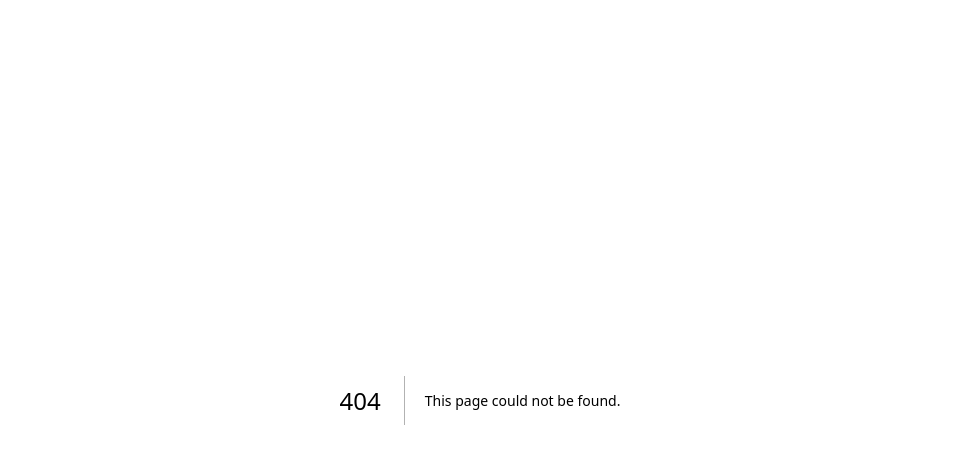
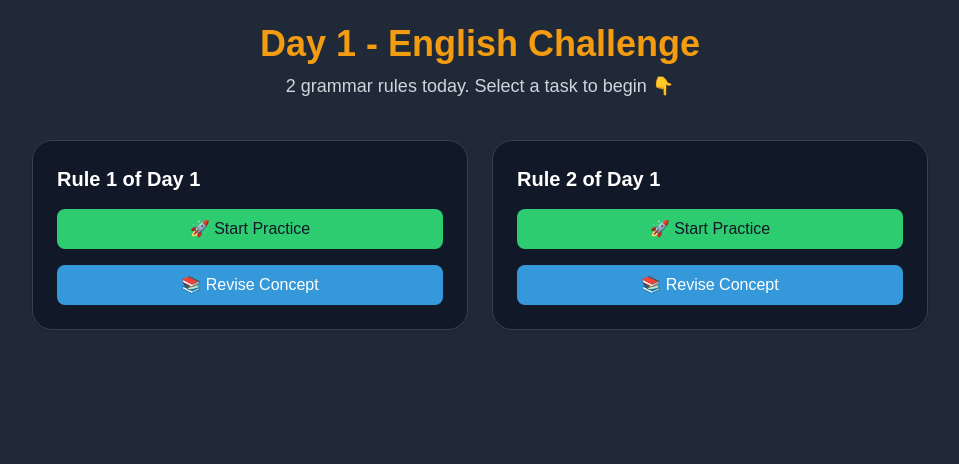
Before and after one commit to Ashutoshkr23/brightmindslab, a Next.js app: page /challenge/rules/day/1 in a window 1280 px wide. Before the commit this address had no page. Shown: the top 464 px of the page, without its empty margins (160-1119 px from the left). Built offline with nearby package versions, Linux system fonts and the light colour scheme.

Commit message:
english section also built

```diff
--- /dev/null
+++ b/app/challenge/rules/day/[day]/page.tsx
@@ -0,0 +1,66 @@
+'use client';
+
+import { use } from 'react';
+import { useRouter } from 'next/navigation';
+
+export default function EnglishDayPage({
+  params,
+}: {
+  params: Promise<{ day: string }>;
+}) {
+  const router = useRouter();
+  const { day } = use(params);
+  const dayNumber = parseInt(day);
+
+  const handleStart = (task: number) => {
+    router.push(`/challenge/rules/day/${dayNumber}/task/${task}`);
+  };
+
+  const handleRevise = (task: number) => {
+    router.push(`/challenge/rules/day/${dayNumber}/revise/${task}`);
+  };
+
+  return (
+    <main className="min-h-screen bg-background text-light p-6 flex flex-col items-center">
+      {/* Header */}
+      <div className="w-full max-w-4xl text-center mb-10">
+        <h1 className="text-4xl font-bold text-primary mb-2">
+          Day {dayNumber} - English Challenge
+        </h1>
+        <p className="text-lg text-gray-300">
+          2 grammar rules today. Select a task to begin 👇
+        </p>
+      </div>
+
+      {/* Tasks Grid */}
+      <div className="grid grid-cols-1 md:grid-cols-2 gap-6 w-full max-w-4xl">
+        {[1, 2].map((task) => (
+          <div
+            key={task}
+            className="bg-dark border border-gray-700 rounded-xl p-6 shadow hover:shadow-xl transition"
+          >
+            <h2 className="text-xl font-semibold text-white mb-4">
+              Rule {task} of Day {dayNumber}
+            </h2>
+
+            <div className="flex flex-col gap-4">
+              <button
+                onClick={() => handleStart(task)}
+                className="bg-success text-dark px-4 py-2 rounded-lg hover:opacity-90 transition"
+              >
+                🚀 Start Practice
+              </button>
+
+              <button
+                onClick={() => handleRevise(task)}
+                className="bg-secondary text-white px-4 py-2 rounded-lg hover:opacity-90 transition"
+              >
+                📚 Revise Concept
+              </button>
+            </div>
+          </div>
+        ))}
+      </div>
+    </main>
+  );
+}
--- /dev/null
+++ b/app/challenge/rules/day/[day]/revise/[task]/page.tsx
@@ -0,0 +1,42 @@
+'use client';
+
+import { use } from 'react';
+
+export default function EnglishReviseConceptPage({
+  params,
+}: {
+  params: Promise<{ day: string; task: string }>;
+}) {
+  const { day, task } = use(params);
+  const dayNumber = parseInt(day);
+  const taskNumber = parseInt(task);
+
+  return (
+    <main className="min-h-screen bg-background text-light p-6 flex flex-col items-center">
+      <div className="w-full max-w-3xl text-center mb-10">
+        <h1 className="text-3xl font-bold text-primary mb-2">
+          📘 Day {dayNumber} - Rule {taskNumber}
+        </h1>
+        <p className="text-gray-400 text-lg">
+          Let's revise the grammar rule for today before jumping into practice!
+        </p>
+      </div>
+
+      <section className="bg-dark p-6 rounded-xl w-full max-w-3xl border border-gray-700 shadow-lg">
+        <h2 className="text-xl font-semibold text-white mb-4">Grammar Rule Title</h2>
+        <p className="text-gray-300 leading-relaxed">
+          This is a placeholder explanation for Day {dayNumber}, Rule {taskNumber}. Insert grammar rules, examples, or animated explainers here.
+        </p>
+
+        <div className="mt-6 text-center">
+          <button
+            onClick={() => window.history.back()}
+            className="bg-success text-dark px-6 py-2 rounded hover:opacity-90 transition"
+          >
+            🔙 Back to Tasks
+          </button>
+        </div>
+      </section>
+    </main>
+  );
+}
--- /dev/null
+++ b/app/challenge/rules/day/[day]/task/[task]/page.tsx
@@ -0,0 +1,49 @@
+'use client';
+
+import { use } from 'react';
+
+export default function EnglishTaskPracticePage({
+  params,
+}: {
+  params: Promise<{ day: string; task: string }>;
+}) {
+  const { day, task } = use(params);
+  const dayNumber = parseInt(day);
+  const taskNumber = parseInt(task);
+
+  return (
+    <main className="min-h-screen bg-background text-light p-6 flex flex-col items-center">
+      <div className="w-full max-w-3xl text-center mb-10">
+        <h1 className="text-3xl font-bold text-primary mb-2">
+          📝 Day {dayNumber} - Rule {taskNumber} Practice
+        </h1>
+        <p className="text-gray-400 text-lg">
+          Let’s test your understanding of today’s grammar rule.
+        </p>
+      </div>
+
+      <section className="bg-dark p-6 rounded-xl w-full max-w-3xl border border-gray-700 shadow-lg text-center">
+        <h2 className="text-xl text-white mb-4">Example Question:</h2>
+        <p className="text-gray-300 mb-6">
+          Choose the correct sentence:
+        </p>
+
+        <div className="flex flex-col gap-4 text-left">
+          <button className="bg-gray-700 px-4 py-2 rounded hover:bg-success/80 transition">
+            ✅ She goes to school every day.
+          </button>
+          <button className="bg-gray-700 px-4 py-2 rounded hover:bg-danger/80 transition">
+            ❌ She go to school every day.
+          </button>
+        </div>
+
+        <button
+          onClick={() => window.history.back()}
+          className="mt-6 bg-blue-600 text-white px-6 py-2 rounded hover:bg-opacity-80 transition"
+        >
+          🔙 Back to Tasks
+        </button>
+      </section>
+    </main>
+  );
+}
```
